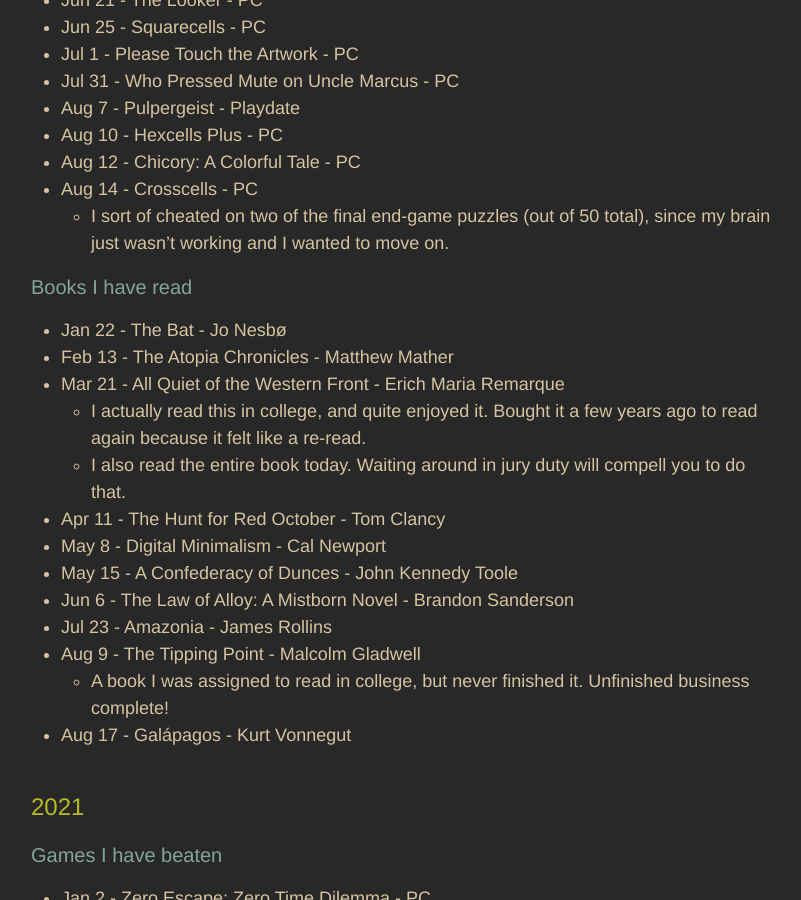
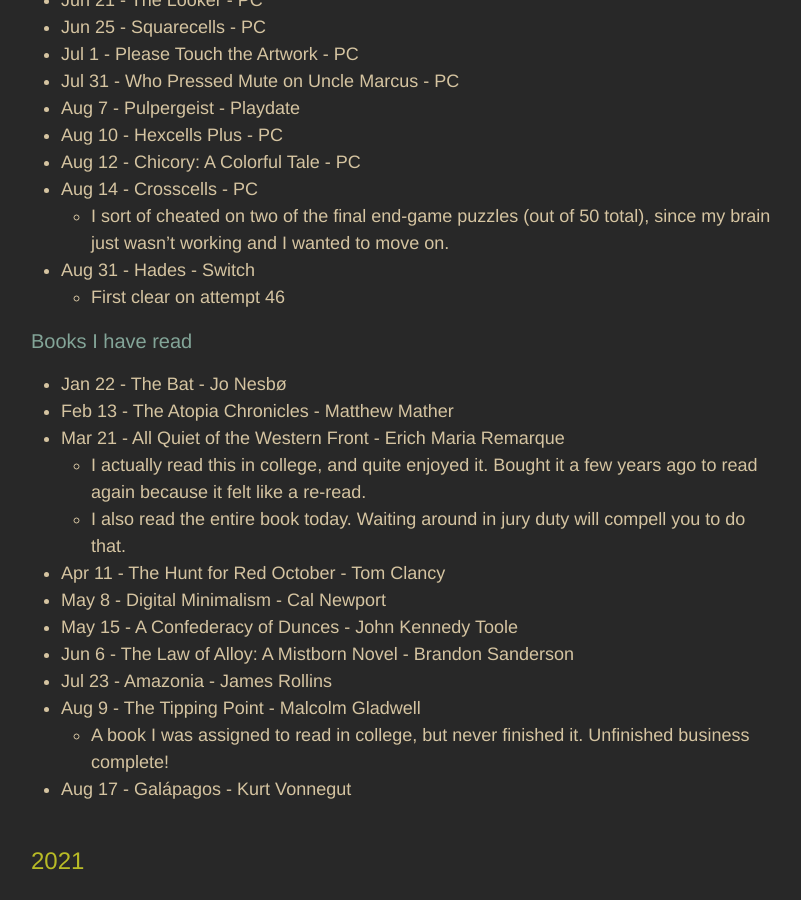
Before and after one commit to adkinsrs/sadkins_site, a Jekyll site: the page built from misc.md, in a window 1280 px wide and 900 px high, scrolled down 1166 px. Shown: the whole window, without its empty margins (239-1040 px from the left). Built offline with Jekyll 4.4.1, drawn with Linux system fonts in a browser that asks for light colours.

Commit message:
beat a game

```diff
--- a/misc.md
+++ b/misc.md
@@ -47,6 +47,8 @@
 * Aug 12 - Chicory: A Colorful Tale - PC
 * Aug 14 - Crosscells - PC
   * I sort of cheated on two of the final end-game puzzles (out of 50 total), since my brain just wasn't working and I wanted to move on.
+* Aug 31 - Hades - Switch
+  * First clear on attempt 46
 
 ### Books I have read
 
```
